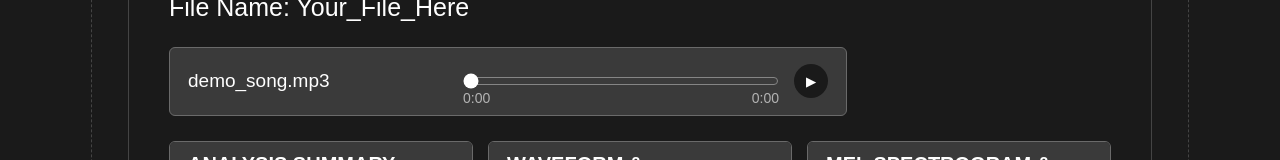
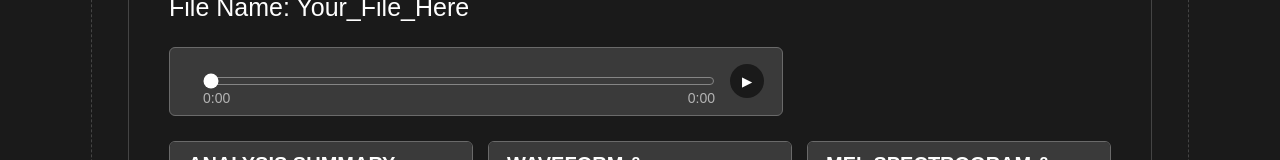
Before and after one commit to WaveRank/waverank, a React (Vite) app in the folder webapp/client/: page / in a window 1280 px wide. Shown: the part 386-546 px from the top of the page. Built offline with nearby package versions, Linux system fonts and the light colour scheme; a web font is replaced by a local one.

Commit message:
Refactor: upon start up the audio player is empty, audio player spacing is back to flexible.

```diff
--- a/webapp/client/src/components/AudioFileDetails.jsx
+++ b/webapp/client/src/components/AudioFileDetails.jsx
@@ -14,7 +14,7 @@ export default function AudioFileDetails( {selectedFile, selectedFilename, selec
         content =
             <>
                 <p>File Name: Your_File_Here</p>
-                <AudioPlayer audioFile={"/demo_song.mp3"} title={"demo_song.mp3"}/>
+                <AudioPlayer audioFile={null} title={null}/>
             </>
     }
     else if (selectedFile) {
--- a/webapp/client/src/components/AudioPlayer.jsx
+++ b/webapp/client/src/components/AudioPlayer.jsx
@@ -125,7 +125,7 @@ export default function AudioPlayer({ audioFile, title }) {
                     </div>
 
                 {/* Play button to play/pause song */}
-                <button className="playButton" onClick={togglePlay}>
+                <button className="playButton" onClick={togglePlay} disabled={!src}>
                     {isPlaying ? "❚❚" : "▶"}
                 </button>
 
--- a/webapp/client/src/styles/audioPlayer.css
+++ b/webapp/client/src/styles/audioPlayer.css
@@ -6,7 +6,7 @@
 
 /* ----- AUDIO PLAYER ----- */
 .audioPlayer {
-    width: 50vw;
+    width: 45vw;
     background-color: #3a3a3a;
     color: white;
     border: 1px solid #6a6a6a;
@@ -17,8 +17,9 @@
 }
 
 .audioTitleContainer {
-    width: 260px;
-    min-width: 260px;
+    width: fit-content;
+    min-width: 0;
+    max-width: 260px;
     white-space: nowrap;
     font-size: 0.95rem;
     overflow: hidden;
```
